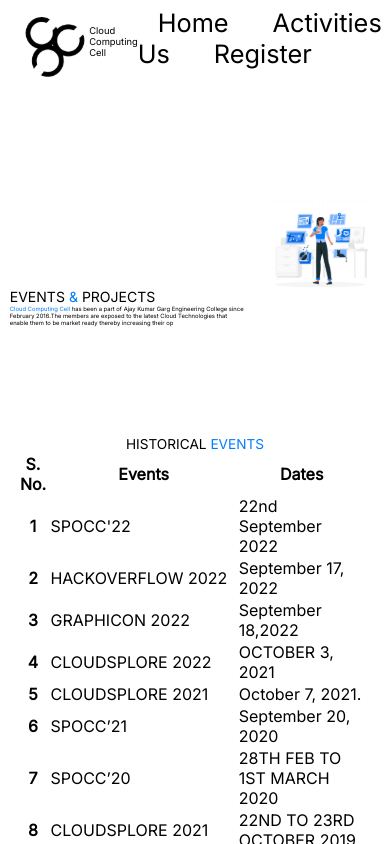
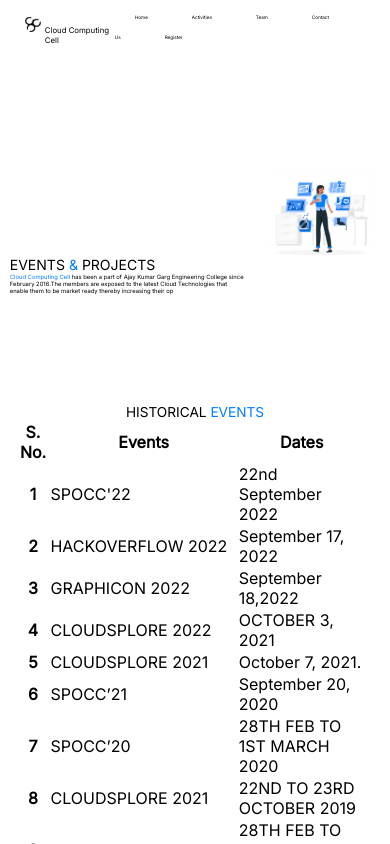
Before and after one commit to Rishabh2503/CCC-Website, a React (Create React App) app: page /Activity in a window 390 px wide. Shown: the top 844 px of the page. Built offline with nearby package versions, Linux system fonts and the light colour scheme.

Commit message:
Made navbar responsive

```diff
--- a/src/Activity Pages/actvities.css
+++ b/src/Activity Pages/actvities.css
@@ -27,3 +27,10 @@
     height: 40vw;
     margin: 5vw;
 }
+
+.ball{
+    height: 24vw;
+    width: 24vw;
+    background-color: red;
+    border-radius: 50%;
+}
--- a/src/Components/Components.css
+++ b/src/Components/Components.css
@@ -10,7 +10,8 @@ header {
 /* .nav-item{
   color:#007dfe;
   font-size: .9vw;
-}
+}.
+
 
 .nav-item:hover{
   height: 8vw;
@@ -19,6 +20,7 @@ header {
   background-color: #007dfe;
 
 } */
+
 
 .logo {
   font-size: 2vw;
@@ -195,18 +197,18 @@ h2 {
   border-radius: 0.5vw;
 }
 
-#header-text{
+#header-text {
   text-align: center;
   font-size: 2vw;
-  color:#007dfe;
+  color: #007dfe;
 }
 
-#body-text{
+#body-text {
   text-align: center;
   font-size: 1.4vw;
 }
 
-.rs-body{
+.rs-body {
   align-items: center;
 }
 
@@ -215,7 +217,7 @@ h2 {
 #title-cont {
   text-align: center;
   font-weight: 500;
-  font-size: 8vh;
+  font-size: 4vw;
 }
 
 .modal-contain {
@@ -326,7 +328,6 @@ h2 {
   height: 2vw;
 }
 
-.slide-img{
+.slide-img {
   width: 100%;
-
 }
--- a/src/Components/Navbar.jsx
+++ b/src/Components/Navbar.jsx
@@ -57,27 +57,27 @@ const Navbar = () => {
   return (
     <header>
       <div className="logo">
-        <img src={cccLogo} alt="logo" />
-        <span id="name">Cloud Computing Cell</span>
+        <img src={cccLogo} alt="logo" style={{height:"4vw"}}/>
+        <span id="name" style={{fontSize:"2vw"}}>Cloud Computing Cell</span>
       </div>
-      <div>
+      <div >
         <span className="nav-item">
-          <NavLink className="menu" to={"/"}>
+          <NavLink className="menu" to={"/"} style={{fontSize:"1.2vw"}}>
             Home
           </NavLink>
         </span>
         <span className="nav-item">
-          <NavLink className="menu" to={"/Activity"}>
+          <NavLink className="menu" to={"/Activity"} style={{fontSize:"1.2vw"}}>
             Activities
           </NavLink>
         </span>
         <span className="nav-item">
-          <NavLink className="menu" to={"/Team"}>
+          <NavLink className="menu" to={"/Team"} style={{fontSize:"1.2vw"}}>
             Team
           </NavLink>
         </span>
         <span className="nav-item">
-          <NavLink className="menu">
+          <NavLink className="menu" style={{fontSize:"1.2vw"}}>
             <span onClick={() => handleShow("sm")}>Contact Us</span>
             <Modal size={size} open={pop} onClose={handleExit}>
               <Modal.Header>
@@ -90,13 +90,6 @@ const Navbar = () => {
               </Modal.Header>
               <Modal.Body>
                 <div>
-                  {/* <input
-                      placeholder="Enter your name"
-                      id="nname"
-                      // onClick={handleName}
-                      // onChange={handleName}
-                      required
-                    /> */}
                   <label>Name</label>
                   <Input
                     placeholder="Enter your name"
@@ -109,15 +102,7 @@ const Navbar = () => {
                 <p className="valid" id="invalidName">
                   Only alphabets are allowed.
                 </p>
-
                 <div>
-                  {/* <input
-                      placeholder="Enter your email"
-                      id="uname"
-                      // onClick={handleEmail}
-                      // onChange={handleEmail}
-                      required
-                    /> */}
                   <label>Email</label>
                   <Input
                     placeholder="Enter your email"
@@ -152,7 +137,7 @@ const Navbar = () => {
           </NavLink>
         </span>
         <span className="nav-item">
-          <NavLink className="menu">
+          <NavLink className="menu" style={{fontSize:"1.2vw"}}>
             <span onClick={() => handleOpen("sm")}>Register</span>
             <Modal size={size} open={open} onClose={handleClose}>
               <Modal.Header>
--- a/src/Home Page/Home.css
+++ b/src/Home Page/Home.css
@@ -8,7 +8,6 @@
 #heading {
   font-weight: 500;
   font-size: 3.6vw;
-  margin-top: 15vh;
   margin-left: 3vw;
 }
 
@@ -80,6 +79,7 @@
 
 .domain_content {
   display: flex;
+  font-size: 1.3vw;
   flex-direction: row;
   justify-content: space-between;
 
--- a/src/Home Page/Home.jsx
+++ b/src/Home Page/Home.jsx
@@ -18,18 +18,18 @@ const Home = () => {
       <div id="first-part">
 
         <div id="head">
-          <div id="heading">
+          <div id="heading" style={{fontSize:"3vw"}}>
             <span>Accelerating</span>
             <span className="inline"> Cloud</span>
             <span> Transformations.</span>
           </div>
-          <div id="moto">
-            <span>THINK |</span>
+          <div id="moto" style={{fontSize:"3vw"}}>
+            <span >THINK |</span>
             <span className="inline">DEVELOP</span>
             <span>| DEPLOY</span>
           </div>
         </div>
-        <div><img src={home} alt="home" id="illustration" /></div>
+        <div><img src={home} alt="home" id="illustration" style={{height:"30vw"}}/></div>
       </div>
       <div id="about-us">
         <div className="title">
@@ -38,7 +38,7 @@ const Home = () => {
         </div>
         <div id="about">
           <div id="teampic">
-            <img src={team} alt="team photo" />
+            <img src={team} alt="team photo" style={{height:"30vw"}}/>
           </div>
           <div className="content">
             <span className="inline">Cloud Computing Cell </span>
--- a/src/Team Page/Team.jsx
+++ b/src/Team Page/Team.jsx
@@ -1,6 +1,6 @@
 import React from "react";
 import "./Team.css";
-import TeamCard2 from "../Components/TeamCard(2nd)";
+// import TeamCard2 from "../Components/TeamCard(2nd)";
 import team from "../Images/teampage.svg";
 import TeamCard3 from "../Components/TeamCard(3rd)";
 import TeamCard4 from "../Components/TeamCard(4th)";
@@ -36,10 +36,10 @@ const Team = () => {
         <TeamCard3 />
       </div>
 
-      <div className="teams">
+      {/* <div className="teams">
         <div className="year-title">Members from Second Year : </div>
         <TeamCard3 />
-      </div>
+      </div> */}
       {/*
       <div>
         <div className="year-title">Our Alumni : </div>
```
Also changed, not shown: src/App.js (+9 -9 lines).
